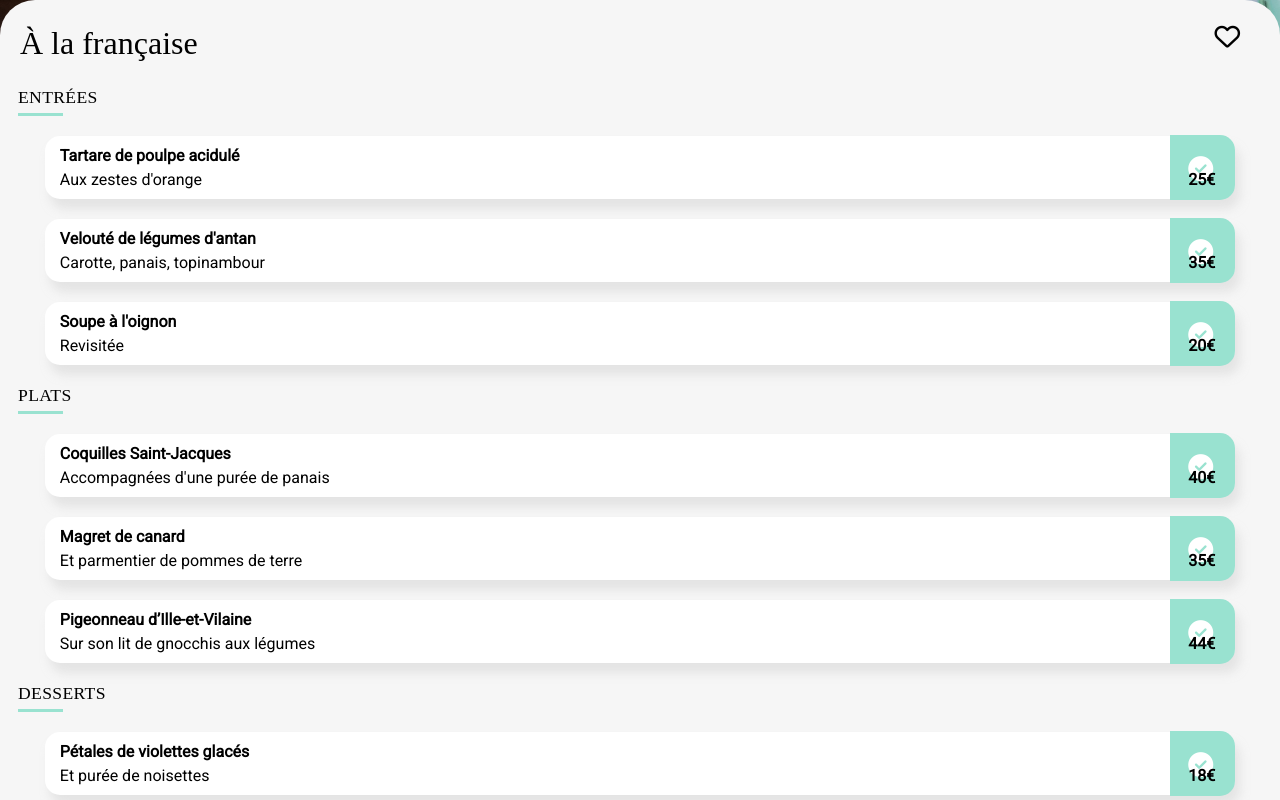
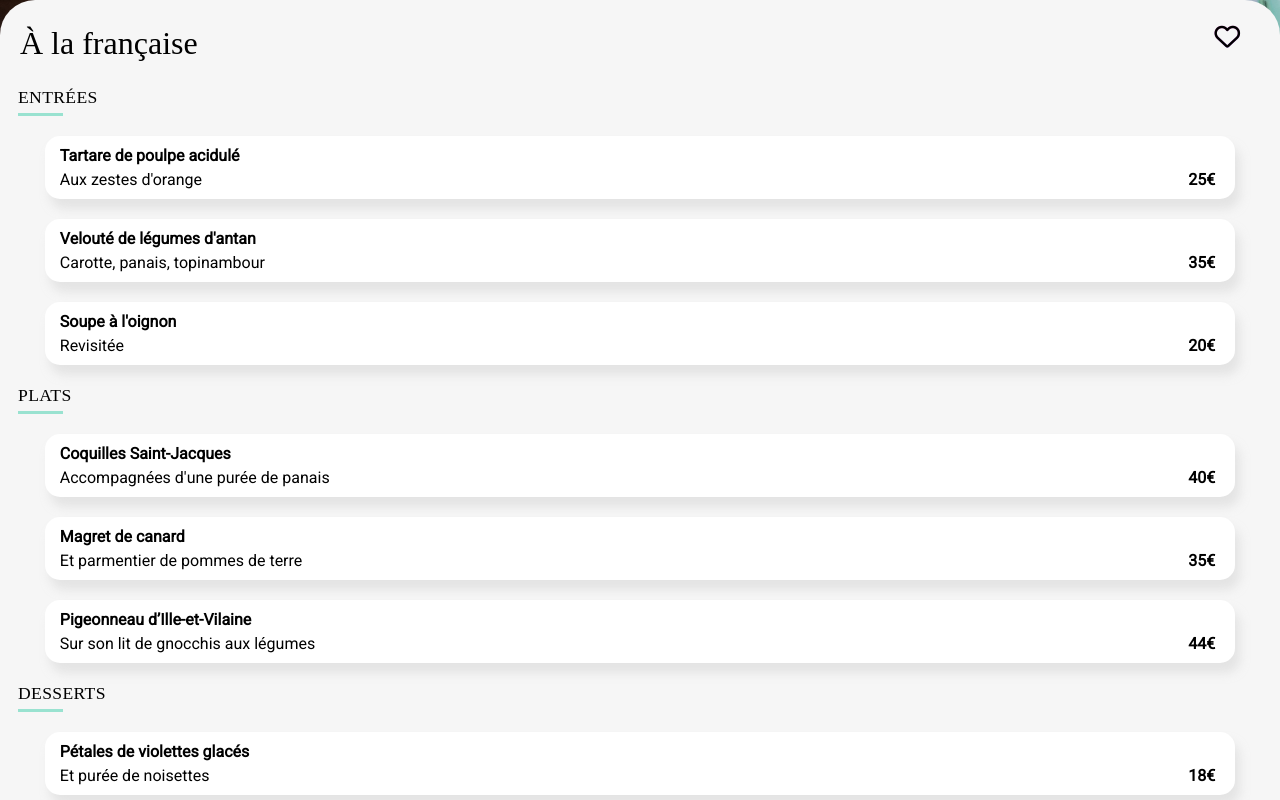
Before and after one commit to evy-vy/EvetriciaKalala_3_01022021, a website: page menus/menu-3.html in a window 1280 px wide. Shown: the part 300-1100 px from the top of the page. Drawn offline with Linux system fonts and the light colour scheme; a web font is replaced by a local one.

Commit message:
ajout animation sur les boutons, les  coeurs et apparition menu.

```diff
--- a/menus/menu-3.html
+++ b/menus/menu-3.html
@@ -33,110 +33,134 @@
           </div>
           <div class="all-menus">
             <h2 class="menu-subtitle">Entrées</h2>
-            <ul>
+            <ul class="fade--one">
               <li>
+                <div class="meals-container">
+                  <h4 class="heading--bold">Tartare de poulpe acidulé</h4>
+                  <div class="meal__entitled--price">
+                    <p>Aux zestes d'orange</p>
+                    <span class="price">25€</span>
+                  </div>
                   <a href="#" class="check-btn">
                     <i class="fas fa-check-circle"></i>
                   </a>
-              </li>
-              <li class="bold">Tartare de poulpe acidulé
-              </li>
-              <li class="meal">Aux zestes d'orange
-                <span class="price">25€</span>
+                </div>
               </li>
             </ul>
-            <ul>
+            <ul class="fade--two">
               <li>
+                <div class="meals-container">
+                  <h4 class="heading--bold">Velouté de légumes d'antan</h4>
+                  <div class="meal__entitled--price">
+                    <p>Carotte, panais, topinambour</p>
+                    <span class="price">35€</span>
+                  </div>
                   <a href="#" class="check-btn">
                     <i class="fas fa-check-circle"></i>
                   </a>
-              </li>
-              <li class="bold">Velouté de légumes     d'antan</li>
-              <li class="meal">Carotte, panais, topinambour
-                <span class="price">35€</span>
+                </div>
               </li>
             </ul>
-            <ul class="check">
+            <ul class="fade--three">
               <li>
+                <div class="meals-container">
+                  <h4 class="heading--bold">Soupe à l'oignon</h4>
+                  <div class="meal__entitled--price">
+                    <p>Revisitée</p>
+                    <span class="price">20€</span>
+                  </div>
                   <a href="#" class="check-btn">
                     <i class="fas fa-check-circle"></i>
                   </a>
-              </li>
-              <li class="bold">Soupe à l'oignon</li>
-              <li class="meal">Revisitée
-                <span class="price">20€</span>
+                </div>
               </li>
             </ul>
             <h2 class="menu-subtitle">Plats</h2>
             <ul>
               <li>
+                <div class="meals-container">
+                  <h4 class="heading--bold">Coquilles Saint-Jacques</h4>
+                  <div class="meal__entitled--price">
+                    <p>Accompagnées d'une purée de panais</p>
+                    <span class="price">40€</span>
+                  </div>
                   <a href="#" class="check-btn">
                     <i class="fas fa-check-circle"></i>
                   </a>
-              </li>
-              <li class="bold">Coquilles Saint-Jacques</li>
-              <li class="meal">Accompagnées d'une purée de panais
-                <span class="price">40€</span>
+                </div>
               </li>
             </ul>
             <ul>
               <li>
-                <a href="a" class="check-btn">
+                <div class="meals-container">
+                  <h4 class="heading--bold">Magret de canard</h4>
+                  <div class="meal__entitled--price">
+                    <p>Et parmentier de pommes de terre</p>
+                    <span class="price">35€</span>
+                  </div>
+                  <a href="#" class="check-btn">
                     <i class="fas fa-check-circle"></i>
                   </a>
-              </li>
-              <li class="bold">Magret de canard</li>
-              <li class="meal">Et parmentier de pommes de terre
-                <span class="price">35€</span>
+                </div>
               </li>
             </ul>
             <ul>
               <li>
+                <div class="meals-container">
+                  <h4 class="heading--bold">Pigeonneau d’Ille-et-Vilaine</h4>
+                  <div class="meal__entitled--price">
+                    <p>Sur son lit de gnocchis aux légumes</p>
+                    <span class="price">44€</span>
+                  </div>
                   <a href="#" class="check-btn">
                     <i class="fas fa-check-circle"></i>
                   </a>
-              </li>
-              <li class="bold">Pigeonneau d’Ille-et-Vilaine</li>
-              <li class="meal">Sur son lit de gnocchis aux légumes
-                <span class="price">44€</span>
+                </div>
               </li>
             </ul>
-            <h2 class="menu-subtitle">
-              Desserts</h2>
+            <h2 class="menu-subtitle">Desserts</h2>
             <ul>
               <li>
+                <div class="meals-container">
+                  <h4 class="heading--bold">Pétales de violettes glacés</h4>
+                  <div class="meal__entitled--price">
+                    <p>Et purée de noisettes</p>
+                    <span class="price">18€</span>
+                  </div>
                   <a href="#" class="check-btn">
                     <i class="fas fa-check-circle"></i>
                   </a>
-              </li>
-              <li class="bold">Pétales de violettes glacés</li>
-              <li class="meal">Et purée de noisettes
-                <span class="price">18€</span>
+                </div>
               </li>
             </ul>
             <ul>
               <li>
+                <div class="meals-container">
+                  <h4 class="heading--bold">Fondant au chocolat</h4>
+                  <div class="meal__entitled--price">
+                    <p>Revisité</p>
+                    <span class="price">22€</span>
+                  </div>
                   <a href="#" class="check-btn">
                     <i class="fas fa-check-circle"></i>
                   </a>
-              </li>
-              <li class="bold">Fondant au chocolat</li>
-              <li class="meal">Revisité
-                <span class="price">22€</span>
+                </div>
               </li>
             </ul>
             <ul>
               <li>
+                <div class="meals-container">
+                  <h4 class="heading--bold">Millefeuille croustillant</h4>
+                  <div class="meal__entitled--price">
+                    <p>Myrtilles et pâte d’amande</p>
+                    <span class="price">23€</span>
+                  </div>
                   <a href="#" class="check-btn">
                     <i class="fas fa-check-circle"></i>
                   </a>
-              </li>
-              <li class="bold">Millefeuille croustillant</li>
-              <li class="meal">Myrtilles et pâte d’amande
-                <span class="price">23€</span>
+                </div>
               </li>
             </ul>
-          </div>
             <div class="order-container">
               <button class="btn--colorful" type="submit">Commander</button>
             </div>
--- a/sass/Composants/_btn.scss
+++ b/sass/Composants/_btn.scss
@@ -8,6 +8,5 @@
   }
   & .btn {
     @include colorful-btn($list-color);
-    /*box-shadow: 0px 8px 10px #cdcdcd;*/
   }
 }
--- a/sass/Layout/_body-menu.scss
+++ b/sass/Layout/_body-menu.scss
@@ -25,16 +25,11 @@ header {
 
   &-heading {
     @include menu-heading;
-    /*.fa-heart {
-    font-weight: normal;
-    position: relative;
-   ;*/
     & .fas.fa-heart {
       @include heart-icon;
       top: -12px;
     }
   }
-
 
     & h2 {
       font-family: shrikhand;
@@ -44,7 +39,6 @@ header {
     @include menus-subtitles;
     }
 }
-
 
 .all-menus {
   display: flex;
@@ -56,29 +50,48 @@ header {
     flex-direction: column;
     justify-content: center;
     width: 93%;
-    /*new*/ padding: 10px 5px 10px 15px ;
+    padding: 10px 5px 10px 15px ;
     background-color: #fff;
     box-shadow: 5px 10px 10px rgba(212, 212, 212, 0.5);
     border-radius: 15px;
+    animation-name: fade;
+    animation-delay: 0s;
+    animation-duration: 3s;
     > li {
       position: relative;
-      /*top: 9px;*/
     }
   }
 
   /* intitulés en gras*/
-  & .bold {
+  & .heading--bold {
     display: flex;
     font-weight: bold;
     position: relative;
     padding-bottom: 5px;
   }
 
-  & .meal {
+  & .meal__entitled--price {
     display: flex;
     justify-content: space-between;
-    flex-direction: row;
+    overflow: hidden;
+    text-overflow: ellipsis;
+    white-space: nowrap;
+    transition: width 0.2s;
+    & :hover {
+      width: 90%;
+    }
   }
+
+  .meal__entitled--price p {
+    overflow: hidden;
+    text-overflow: ellipsis;
+    white-space: nowrap;
+    transition: width 0.2s;
+    & :hover {
+      width: 90%;
+    }
+  }
+
 
   & .price {
     padding-right: 15px;
@@ -88,7 +101,7 @@ header {
 
   & .check-btn {
   @include check-btn;
-  /*display: none;*/
+  display: none;
   }
 
   & .fas.fa-check-circle {
--- a/sass/Pages/_restaurants.scss
+++ b/sass/Pages/_restaurants.scss
@@ -23,7 +23,7 @@
   }
   &-cards {
     padding-bottom: 40px;
-/*new*/@include tablette {
+  @include tablette {
     ul {
       display: flex;
       flex-direction: column;
@@ -33,7 +33,6 @@
    @include desktop {
       ul {
         display: flex;
-        /*flex-direction: unset;*/
         justify-content: space-around;
       }
     }
@@ -43,7 +42,7 @@
       justify-content: center;
       margin-bottom: 10px;
       max-width: 100%;
-/*new*/ @include tablette {
+      @include tablette {
         width: 100%;
       }
     > a {
@@ -55,7 +54,7 @@
       display: flex;
       flex-direction: column;
       margin-bottom: 10px;
-/*new*/ @include tablette {
+      @include tablette {
          width: 85%;
          margin-bottom: 15px;
         }
@@ -64,10 +63,8 @@
         }
         @include big-tablette {
           width: 50%;
-          /*object-position: unset;*/
         }
         @include desktop {
-          /*flex-direction: none;*/
           width: 290px
         }
       & img {
@@ -76,21 +73,19 @@
         object-fit: cover;
         border-radius: 15px 15px 0 0;
         object-position: bottom;
-/*new*/ @include tablette {
+         @include tablette {
           object-position: 0 -85px;
         }
         @include big-tablette {
           object-position: unset;
         }
-        /*@include desktop {
-          width: 95%;
-        }*/
+
       }
     }
   }
       & .plat2 {
         object-position: 0px -150px;
-/*new*/ @include tablette {
+        @include tablette {
           object-position: 0px -195px;
         }
         @include big-tablette {
@@ -104,7 +99,7 @@
 
     &__tag {
       @include new-btn;
-/*new*/@include tablette {
+      @include tablette {
         top: -60%;
         left: 75%;
       }
@@ -115,7 +110,7 @@
 
     &__overlay {
       @include desktop {
- /*new*/ top: -17px;
+      top: -17px;
       }
       & h3 {
       @include overlay-h3;
--- a/sass/Utils/_lists_and_maps.scss
+++ b/sass/Utils/_lists_and_maps.scss
@@ -4,6 +4,6 @@ $color-gradient: (gradient:linear-gradient(175deg,$list-color));
 /*media queries breakpoints*/
 $mobile-breakpoints : (min-mobile: 375px, max-mobile: /*736px*/ 475px);
 
-$tab-breakpoints: (tab: 470px, min-tab: 475px/*737px*/, max-tab: 1100px, middle-tab-min: /*660px*/523px, middle-tab-max:610px, big-tab-min: 720px, big-tab-max: 1189px );
+$tab-breakpoints: (/*tab: 470px,*/ min-tab: 475px/*737px*/, max-tab: 1100px, middle-tab-min: /*660px*/523px, middle-tab-max:610px, big-tab-min: 720px, big-tab-max: 1189px );
 
 $desktop-breakpoints: (min-desktop: 1190px, max-desktop: 1920px, footer-desktop: 600px);
--- a/sass/Utils/_mixins.scss
+++ b/sass/Utils/_mixins.scss
@@ -21,7 +21,7 @@ $list-color: $secondary-color, $primary-color;
   border: 0;
   border-radius: 30px;
   box-shadow: 0px 8px 10px #cdcdcd;
-  transition: box-shadow 1s ease-in-out;
+  transition: box-shadow 0.2s ease-in-out;
     &:hover {
       cursor: pointer;
         opacity: 0.9;
@@ -47,7 +47,6 @@ $list-color: $secondary-color, $primary-color;
   width: 80px;
   position: relative;
   top: -64%;
-  /*bottom: 64%;*/
   left: 71%;
   color: darken($tertiary-color, 40%);
 }
@@ -65,19 +64,16 @@ $list-color: $secondary-color, $primary-color;
   border: none;
 }
 
-
-
-
 /*mixins resto cards overlay*/
 @mixin overlay {
-  /*new*/display: flex;
-  /*new*/flex-direction: column;
+  display: flex;
+  flex-direction: column;
   position: relative;
   top: -17px;
   left: 20px;
   line-height: 1.3;
-  /*new*/width: 90%;
-  /*new*/height: 25%;
+  width: 90%;
+  height: 25%;
 }
 
 @mixin overlay-h3 {
@@ -127,43 +123,27 @@ $list-color: $secondary-color, $primary-color;
   font-weight: normal;
   font-size: 1.6rem;
   align-self: flex-end;
-  /*transition: color;
-  &:hover {
-    /*font-weight: bold;
-    color: red;
-    cursor: pointer;*/
+  transition: color 0.3s;
+    &:hover {
+    cursor: pointer;
+    color: transparent;
+    font-weight: bold;
+    opacity: 0.7;
+    }
+    &:before {
+    background: map-get($color-gradient, gradient);
+    background-clip: text;
+    -webkit-background-clip: text;
+    }
   }
 
-@mixin heart-bg {
-  background-color: black;
-  height: 12px;
-  top: 225px;
-  right: 28px;
-  transform: rotate(-45deg);
-  position: absolute;
-  width: 12px;
-  cursor: pointer;
-}
 
-/*mixins media queries talette*/
-
-/*@mixin tablette {
-  @media screen and (min-width: map-get($tab-breakpoints, min-tab)) and (max-width: map-get($tab-breakpoints, max-tab)) {
-    @content;
-  }
-}*/
-
+  /*mixins media queries*/
 @mixin mobile {
   @media screen and (min-width: map-get($mobile-breakpoints, min-mobile)) and (max-width: map-get($mobile-breakpoints, max-mobile)) {
     @content;
   }
 }
-
-/*@mixin desktop {
-  @media screen and (min-width: map-get($desktop-breakpoints, min-desktop)) and (max-width: map-get($desktop-breakpoints, max-desktop)) {
-    @content
-  }
-}*/
 
 @mixin tablette {
   @media screen and (min-width: map-get($tab-breakpoints, min-tab)) and (max-width: map-get($tab-breakpoints, max-tab)) {
@@ -189,7 +169,7 @@ $list-color: $secondary-color, $primary-color;
   }
 }
 
-/*footer*/
+/*media queries footer*/
 @mixin footer-desktop {
   @media screen and (min-width: map-get($desktop-breakpoints, footer-desktop)) {
 
@@ -208,3 +188,13 @@ $list-color: $secondary-color, $primary-color;
     }
   }
 }
+
+/*keyframes apparition menus*/
+@keyframes fade {
+  From {
+    Opacity : 0;
+  }
+  To {
+    Opacity : 1;
+  }
+}
```
Also changed, not shown: index.html (+0 -2 lines), sass/Pages/_fonctionnement.scss (+0 -12 lines), css/menu-3.css, css/style.css, 2 other files. Lines whose indentation alone changed are shown as unchanged.
